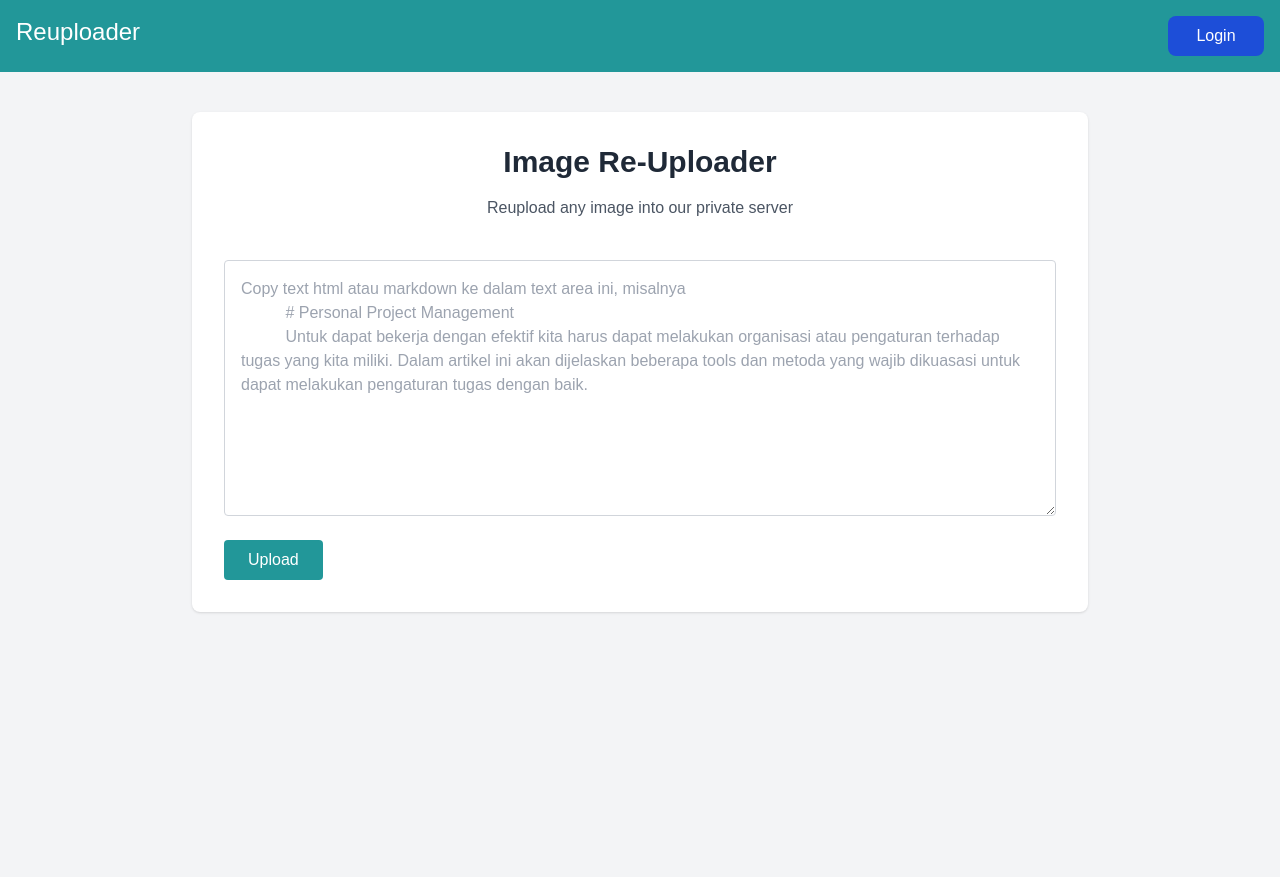
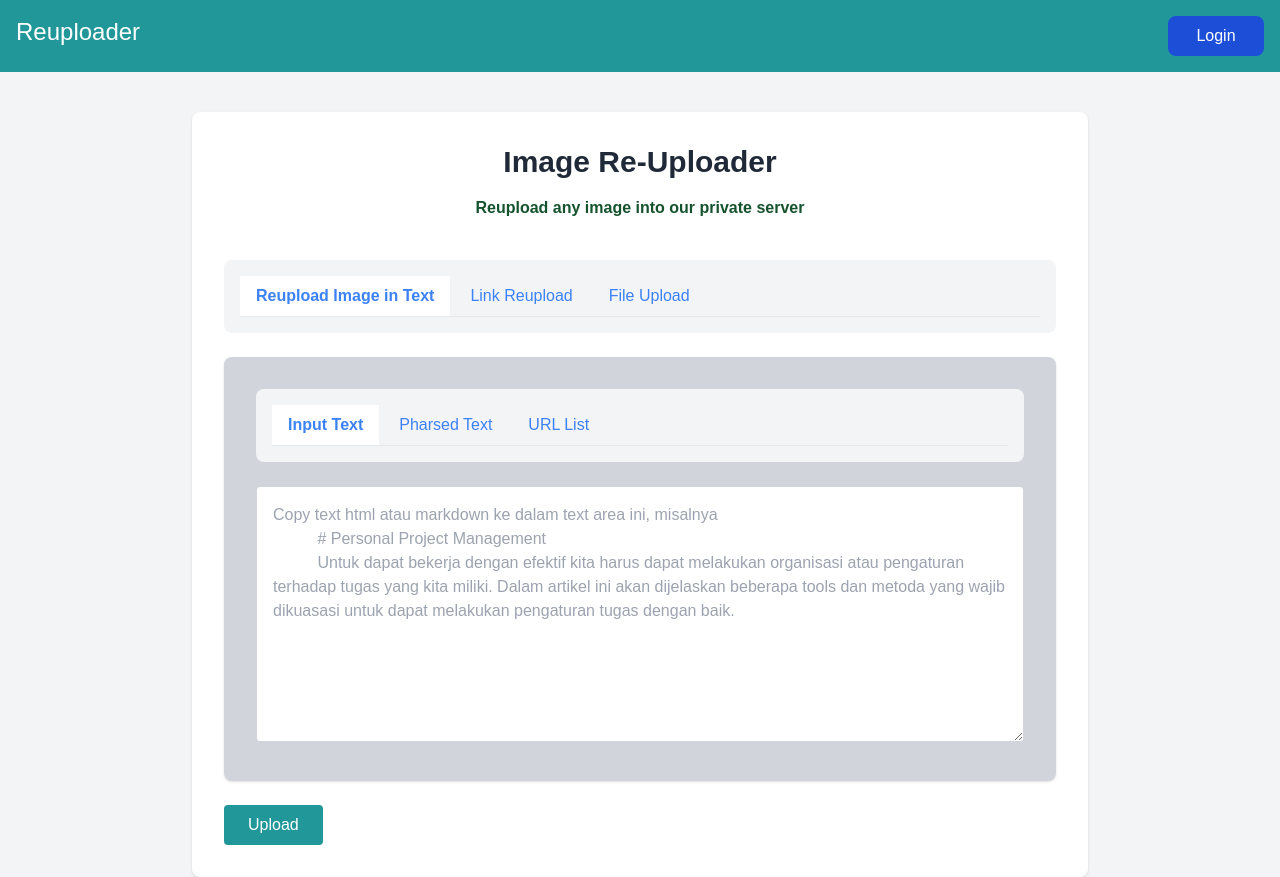
Before and after one commit to Ameliadaa/Intern_Tonjoo, a Next.js app in the folder Intern_Tonjoo_FE/uploader/: page / in a window 1280 px wide. Before the commit the page ends 800 px from the top, so only its background shows below. Built offline with nearby package versions, Linux system fonts and the light colour scheme.

Commit message:
Update page.js

```diff
--- a/Intern_Tonjoo_FE/uploader/src/app/page.js
+++ b/Intern_Tonjoo_FE/uploader/src/app/page.js
@@ -1,13 +1,54 @@
 export default function Home() {
   return (
     <div className="bg-white rounded-lg shadow p-8 max-w-4xl mx-auto">
-      <h2 className="text-3xl font-semibold mb-4 text-center">Image Re-Uploader</h2>
-      <p className="text-gray-600 mb-6 text-center">
+      <h2 className="text-3xl font-bold mb-4 text-center">Image Re-Uploader</h2>
+      <p className="text-green-900 mb-6 text-center font-semibold">
         Reupload any image into our private server
       </p>
 
       <div className="flex flex-col mb-6">
-        <div className="flex justify-around mb-4">
+        <div className="flex justify-around mb-4"></div>
+        <div className="bg-gray-100 p-4 rounded-lg mb-6">
+          <ul className="flex border-b">
+            <li className="mr-1">
+              <a
+                className="bg-white inline-block py-2 px-4 text-blue-500 font-semibold"
+                href="#"
+              >
+                Reupload Image in Text
+              </a>
+            </li>
+            <li className="mr-1">
+              <a
+                className="inline-block py-2 px-4 text-blue-500 hover:text-blue-800"
+                href="#"
+              >
+                Link Reupload
+              </a>
+            </li>
+            <li className="mr-1">
+              <a
+                className="inline-block py-2 px-4 text-blue-500 hover:text-blue-800"
+                href="#"
+              >
+                File Upload
+              </a>
+            </li>
+          </ul>
+        </div>
+        <div className="bg-gray-300 rounded-lg shadow p-8 w-full  mx-auto">
+        <div className="bg-gray-100 p-4 rounded-lg mb-6">
+          <ul className="flex border-b">
+            <li className="mr-1">
+              <a className="bg-white inline-block py-2 px-4 text-blue-500 font-semibold" href="#">Input Text</a>
+            </li>
+            <li className="mr-1">
+              <a className="inline-block py-2 px-4 text-blue-500 hover:text-blue-800" href="#">Pharsed Text</a>
+            </li>
+            <li className="mr-1">
+              <a className="inline-block py-2 px-4 text-blue-500 hover:text-blue-800" href="#">URL List</a>
+            </li>
+          </ul>
         </div>
         <textarea
           className="w-full p-4 border border-gray-300 rounded h-64"
@@ -16,11 +57,16 @@ export default function Home() {
           Untuk dapat bekerja dengan efektif kita harus dapat melakukan organisasi atau pengaturan terhadap tugas yang kita miliki. Dalam artikel ini akan dijelaskan beberapa tools dan metoda yang wajib dikuasasi untuk dapat melakukan pengaturan tugas dengan baik.
 "
         ></textarea>
+
+        </div>
+
+
       </div>
-
+      {/* <Link to=""> */}
       <button className="bg-primary text-white px-6 py-2 rounded">
         Upload
       </button>
+      {/* </Link> */}
     </div>
   );
 }
```
